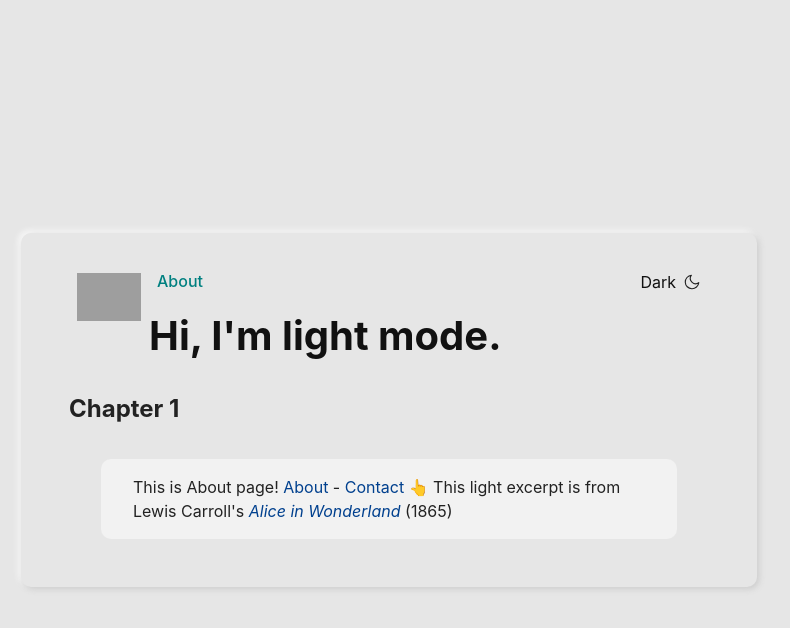
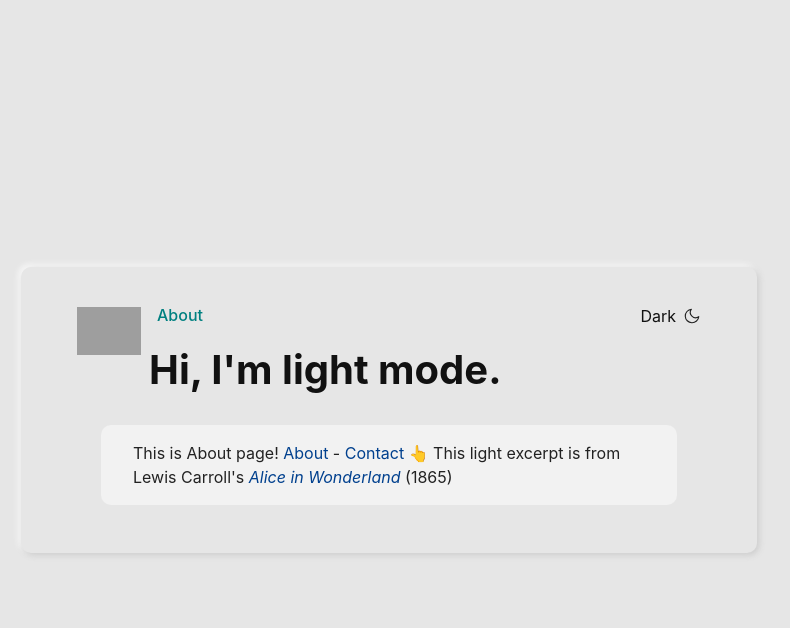
Before and after one commit to mohamadrido/time-parallax, a Jekyll site: the page built from about.html, in a window 1280 px wide. Shown: the top 628 px of the page, without its empty margins (251-1041 px from the left). Built offline with Jekyll 4.4.1, drawn with Linux system fonts in a browser that asks for light colours; grey boxes are pictures that could not be loaded.

Commit message:
Update page.html

```diff
--- a/_layouts/page.html
+++ b/_layouts/page.html
@@ -60,7 +60,7 @@
         </header>
         <div class="color-mode__container dark--hidden">
           <h1>Hi, I'm light mode.</h1>
-          <h2>Chapter 1</h2>
+          <h2>{{ page.title }}</h2>
           <p class="color-mode__excerpt">
             {{ content }} 👆 This light excerpt is from Lewis Carroll's
             <a
@@ -73,7 +73,7 @@
         </div>
         <div class="color-mode__container light--hidden">
           <h1>Hi, I'm dark mode.</h1>
-          <h2>Chapter 1</h2>
+          <h2>{{ page.title }}</h2>
           <p class="color-mode__excerpt">
             {{ content }} 👆 This <span class="color-mode__element2">dark</span> excerpt is
             from Mary Shelley&apos;s
```
